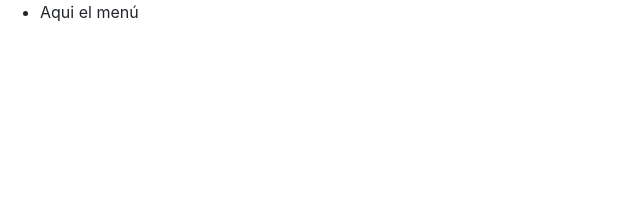
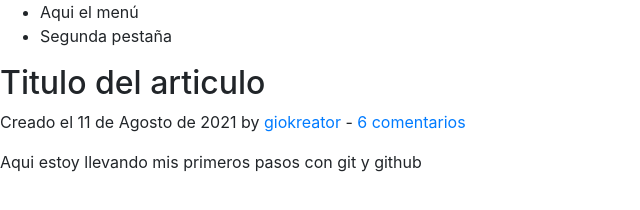
Before and after one commit to gioslayer/demo-repo2, a plain HTML site: page index.html in a window 1280 px wide. Shown: the whole page, without its empty margins (0-640 px from the left). Drawn offline with nearby package versions, Linux system fonts and the light colour scheme.

Commit message:
Se agregan cambios al index y un nuevo js

```diff
--- a/index.html
+++ b/index.html
@@ -10,9 +10,19 @@
 	<nav>
 		<ul>
 			<li>Aqui el menú</li>
+			<li>Segunda pestaña</li>
 		</ul>
 	</nav>
 </header>
+<section>
+	<article>
+		<header>
+			<h2>Titulo del articulo</h2>
+			<p>Creado el <time datetime="2021-08-11T00:55:24+02:00">11 de Agosto de 2021</time> by <a href="#"> giokreator </a> - <a href="#comments" >6 comentarios</a></p>
+		</header>
+		<p>Aqui estoy llevando mis primeros pasos con git y github</p>
+	</article>
+</section>
 
 </body>
 </html>
```
Also changed, not shown: js/validacion.js (added).
